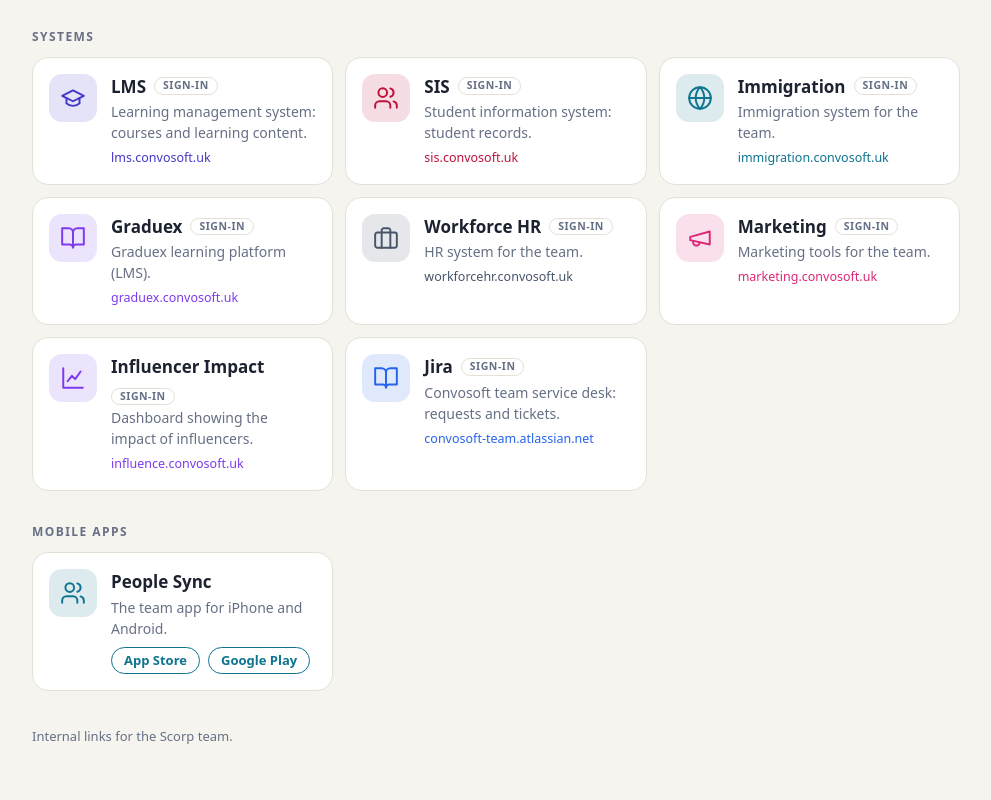
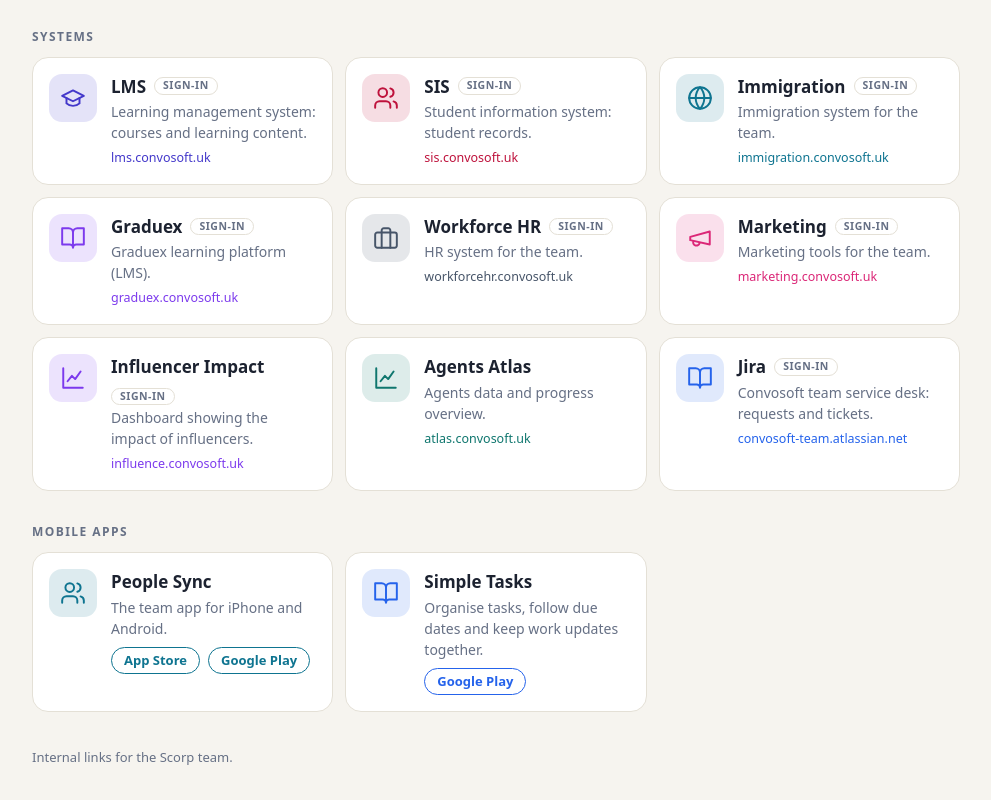
Before and after one commit to fahadasif1/scorp-links, a plain HTML site: page index.html in a window 1280 px wide. Shown: the part 701-1501 px from the top of the page, without its empty margins (144-1135 px from the left). Drawn offline with Linux system fonts and the light colour scheme.

Commit message:
Add Agents Atlas and Simple Tasks links

```diff
--- a/index.html
+++ b/index.html
@@ -80,6 +80,9 @@ footer{margin-top:36px;color:var(--mute);font-size:13px}
 <a class="item" href="https://influence.convosoft.uk" style="--c:#7c3aed">
 <span class="ico"><svg aria-hidden="true"><use href="#i-chart"/></svg></span>
 <span class="txt"><span class="name">Influencer Impact<span class="tag">Sign-in</span></span><span class="desc">Dashboard showing the impact of influencers.</span><span class="url">influence.convosoft.uk</span></span></a>
+<a class="item" href="https://atlas.convosoft.uk" style="--c:#0f766e">
+<span class="ico"><svg aria-hidden="true"><use href="#i-chart"/></svg></span>
+<span class="txt"><span class="name">Agents Atlas</span><span class="desc">Agents data and progress overview.</span><span class="url">atlas.convosoft.uk</span></span></a>
 <a class="item" href="https://convosoft-team.atlassian.net/jira/servicedesk/projects/CS/queues/custom/8" style="--c:#2563eb">
 <span class="ico"><svg aria-hidden="true"><use href="#i-book"/></svg></span>
 <span class="txt"><span class="name">Jira<span class="tag">Sign-in</span></span><span class="desc">Convosoft team service desk: requests and tickets.</span><span class="url">convosoft-team.atlassian.net</span></span></a>
@@ -89,6 +92,9 @@ footer{margin-top:36px;color:var(--mute);font-size:13px}
 <div class="item" style="--c:#0e7490">
 <span class="ico"><svg aria-hidden="true"><use href="#i-users"/></svg></span>
 <span class="txt"><span class="name">People Sync</span><span class="desc">The team app for iPhone and Android.</span><span class="stores"><a href="https://apps.apple.com/gb/app/people-sync/id6757548531">App Store</a><a href="https://play.google.com/store/apps/details?id=com.convosoft.peoplesync">Google Play</a></span></span></div>
+<div class="item" style="--c:#2563eb">
+<span class="ico"><svg aria-hidden="true"><use href="#i-book"/></svg></span>
+<span class="txt"><span class="name">Simple Tasks</span><span class="desc">Organise tasks, follow due dates and keep work updates together.</span><span class="stores"><a href="https://play.google.com/store/apps/details?id=com.bytessimplified.simpletasks">Google Play</a></span></span></div>
 </div>
 <footer>Internal links for the Scorp team.</footer>
 </div></body></html>
```
